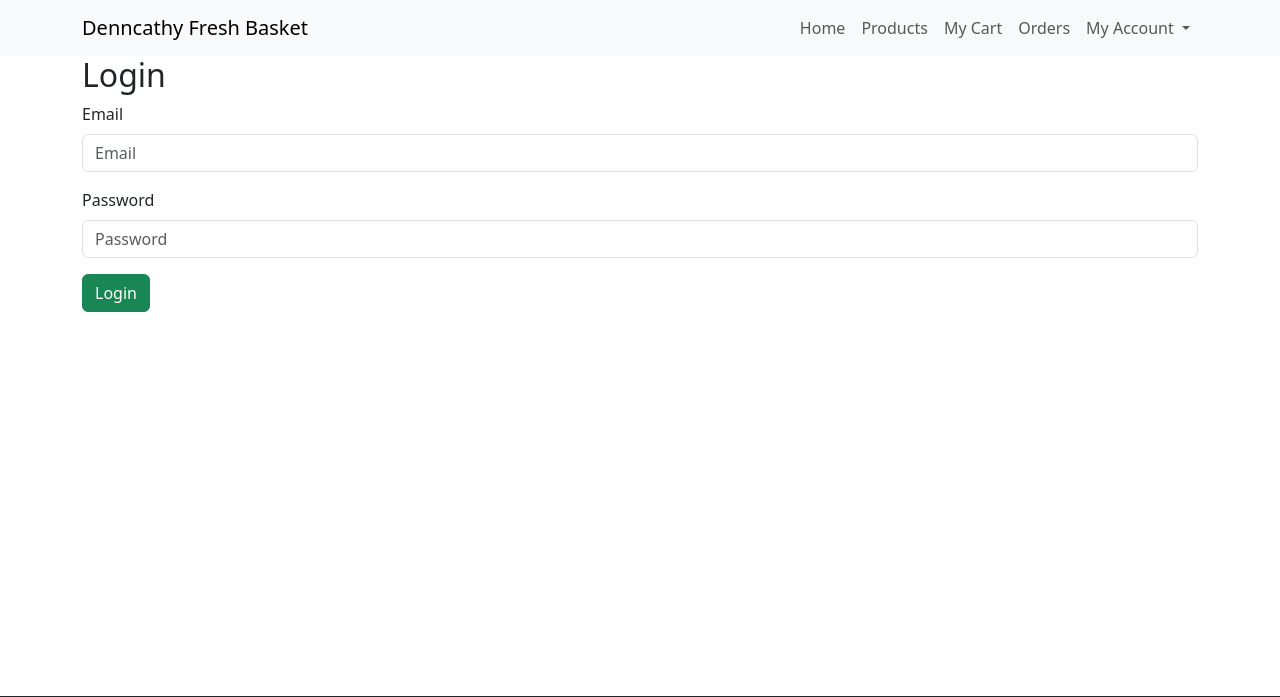
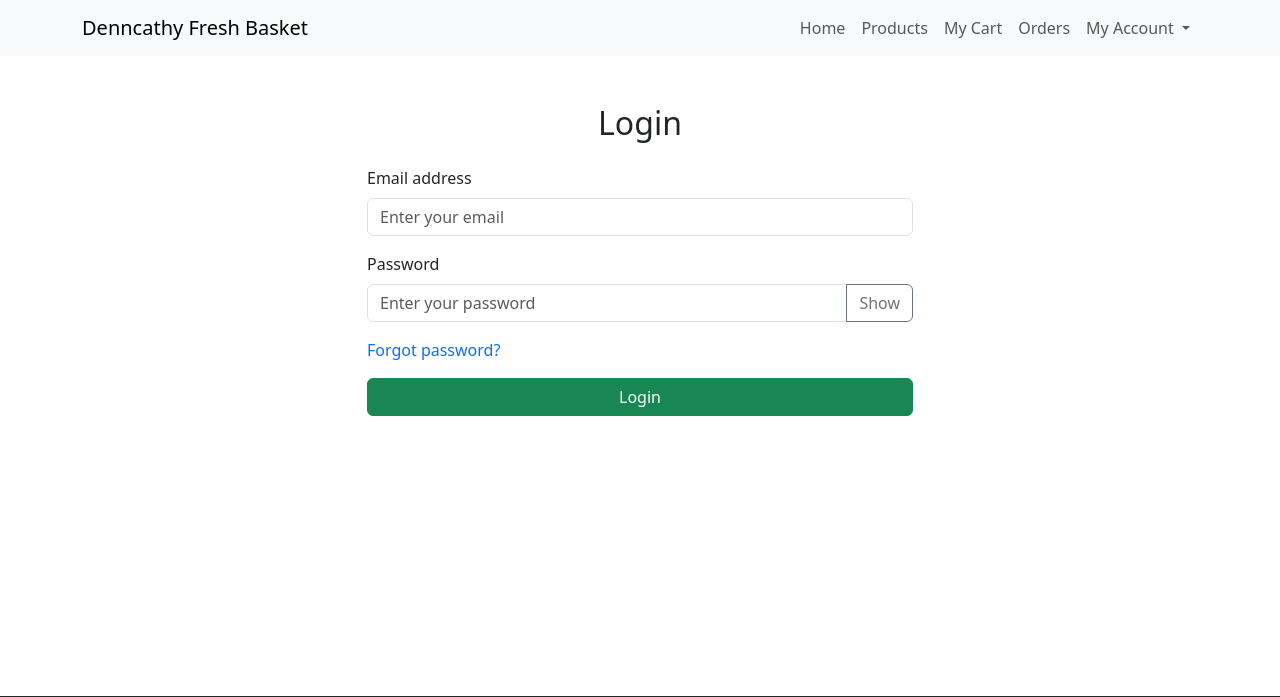
Before and after one commit to dmuchai/grocery-ecommerce, a Flask app: page /user/login in a window 1280 px wide. Shown: the top 697 px of the page. Run offline with Flask 3, Linux system fonts and the light colour scheme; parts of the project's set-up code (start-up, migrations or seed data) failed here and were passed over.

Commit message:
improvements to user login and forgot password pages

```diff
--- a/routes/user.py
+++ b/routes/user.py
@@ -93,3 +93,8 @@ def login():
 def logout():
     session.pop('user_id', None)
     return redirect(url_for('home'))
+
+@user_bp.route('/forgot-password', methods=['GET'])
+def forgot_password():
+    """Display the forgot password page (placeholder)."""
+    return render_template('forgot_password.html')
--- a/templates/login.html
+++ b/templates/login.html
@@ -1,18 +1,57 @@
 {% extends "base.html" %}
 
+{% block title %}Login | Denncathy Fresh Basket{% endblock %}
+
 {% block content %}
-<div class="container">
-    <h2>Login</h2>
-    <form method="POST">
-        <div class="mb-3">
-            <label for="email" class="form-label">Email</label>
-            <input type="email" id="email" name="email" placeholder="Email" required class="form-control mb-2">
+<div class="container py-5">
+    <div class="row justify-content-center">
+        <div class="col-md-6">
+            <h2 class="text-center mb-4">Login</h2>
+
+            {% if error %}
+            <div class="alert alert-danger" role="alert">
+                {{ error }}
+            </div>
+            {% endif %}
+
+            <form method="POST" action="{{ url_for('user.login') }}">
+                <div class="mb-3">
+                    <label for="email" class="form-label">Email address</label>
+                    <input type="email" name="email" class="form-control" id="email"
+                           placeholder="Enter your email" value="{{ email or '' }}" required>
+                </div>
+
+                <div class="mb-3">
+                    <label for="password" class="form-label">Password</label>
+                    <div class="input-group">
+                        <input type="password" name="password" class="form-control" id="password"
+                               placeholder="Enter your password" required>
+                        <button class="btn btn-outline-secondary" type="button" id="togglePassword">
+                            Show
+                        </button>
+                    </div>
+                </div>
+
+                <div class="mb-3">
+                    <a href="{{ url_for('user.forgot_password') }}" class="text-decoration-none">Forgot password?</a>
+                </div>
+
+                <button type="submit" class="btn btn-success w-100">Login</button>
+            </form>
         </div>
-        <div class="mb-3">
-            <label for="password" class="form-label">Password</label>
-            <input type="password" id="password" name="password" placeholder="Password" required class="form-control mb-2">
-        </div>
-        <button type="submit" class="btn btn-success">Login</button>
-    </form>
+    </div>
 </div>
 {% endblock %}
+
+{% block scripts %}
+<script>
+    const toggleBtn = document.getElementById('togglePassword');
+    const passwordField = document.getElementById('password');
+
+    toggleBtn.addEventListener('click', () => {
+        const type = passwordField.type === 'password' ? 'text' : 'password';
+        passwordField.type = type;
+        toggleBtn.textContent = type === 'password' ? 'Show' : 'Hide';
+    });
+</script>
+{% endblock %}
```
Also changed, not shown: templates/forgot_password.html (added, +22 -0 lines), 2 other files.
